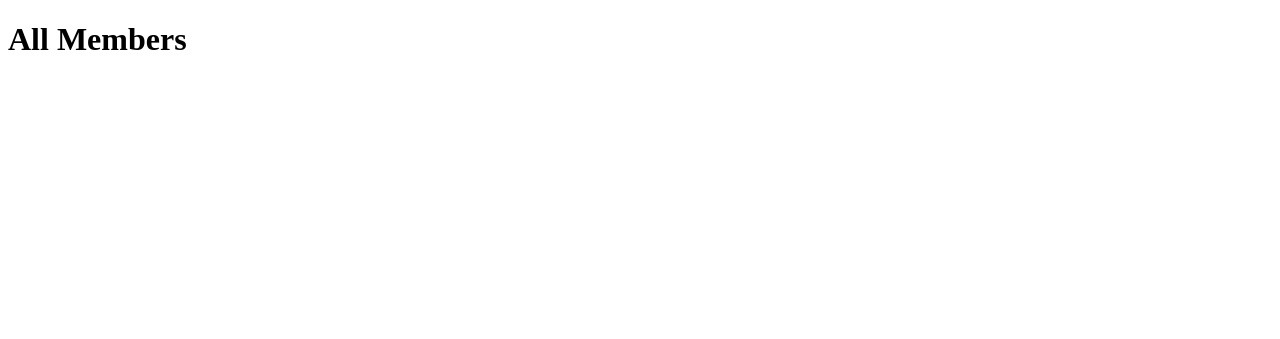
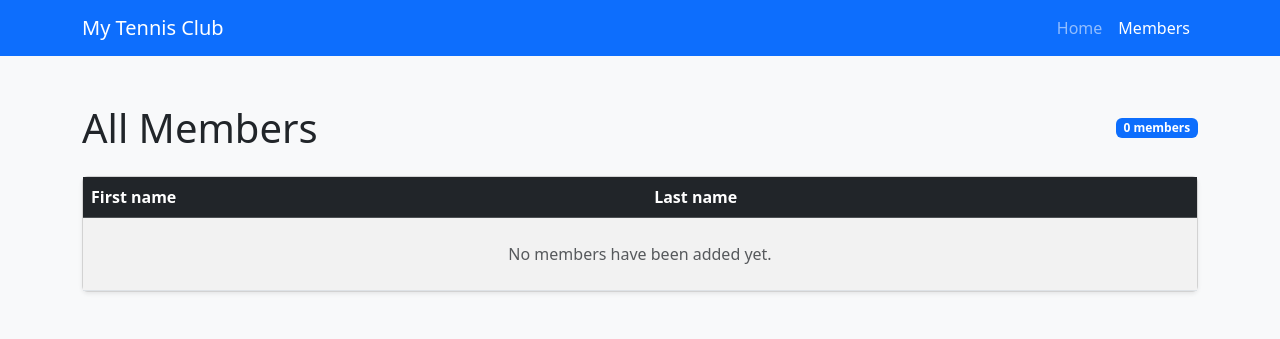
Before and after one commit to mkbantu/Django-Tutorial-from-w3schools, a Django app: page /members/ in a window 1280 px wide. Shown: the top 339 px of the page. Run offline with Django 5.2, Linux system fonts and the light colour scheme.

Commit message:
setting the   main page and using bootstrap for easy workflows

```diff
--- /dev/null
+++ b/myworld/mytennisclub/members/static/my.css
@@ -0,0 +1,4 @@
+body{
+    background-color:whitesmoke;
+    align-items:center;
+}
--- a/myworld/mytennisclub/members/templates/allmembers.html
+++ b/myworld/mytennisclub/members/templates/allmembers.html
@@ -1,14 +1,52 @@
 <!DOCTYPE html>
-<html>
+<html lang="en">
     <head>
+        <meta charset="utf-8">
+        <meta name="viewport" content="width=device-width, initial-scale=1">
         <title>All Members</title>
+        <link href="https://cdn.jsdelivr.net/npm/bootstrap@5.3.3/dist/css/bootstrap.min.css" rel="stylesheet">
     </head>
-    <body>
-        <h1>All Members</h1>
-        <ul>
-            {% for member in members %}
-                <li>{{ member.first_name }} {{ member.last_name }}</li>
-            {% endfor %}
-        </ul>
+    <body class="bg-light">
+        <nav class="navbar navbar-expand-lg navbar-dark bg-primary">
+            <div class="container">
+                <a class="navbar-brand" href="{% url 'main' %}">My Tennis Club</a>
+                <div class="navbar-nav">
+                    <a class="nav-link" href="{% url 'main' %}">Home</a>
+                    <a class="nav-link active" aria-current="page" href="{% url 'members' %}">Members</a>
+                </div>
+            </div>
+        </nav>
+
+        <main class="container py-5">
+            <div class="d-flex justify-content-between align-items-center mb-4">
+                <h1 class="mb-0">All Members</h1>
+                <span class="badge text-bg-primary">{{ members|length }} members</span>
+            </div>
+
+            <div class="card shadow-sm">
+                <div class="table-responsive">
+                    <table class="table table-striped table-hover mb-0">
+                        <thead class="table-dark">
+                            <tr>
+                                <th scope="col">First name</th>
+                                <th scope="col">Last name</th>
+                            </tr>
+                        </thead>
+                        <tbody>
+                            {% for member in members %}
+                                <tr>
+                                    <td>{{ member.first_name }}</td>
+                                    <td>{{ member.last_name }}</td>
+                                </tr>
+                            {% empty %}
+                                <tr>
+                                    <td colspan="2" class="text-center text-muted py-4">No members have been added yet.</td>
+                                </tr>
+                            {% endfor %}
+                        </tbody>
+                    </table>
+                </div>
+            </div>
+        </main>
     </body>
 </html>
--- a/myworld/mytennisclub/members/urls.py
+++ b/myworld/mytennisclub/members/urls.py
@@ -3,4 +3,5 @@ from . import views
 
 urlpatterns = [
     path('members/', views.members, name='members'),
+    path('', views.main, name='main'),
 ]
--- a/myworld/mytennisclub/members/views.py
+++ b/myworld/mytennisclub/members/views.py
@@ -10,3 +10,7 @@ def members(request):
     'members': mem,
   }
   return HttpResponse(template.render(context, request))
+
+def main(request):
+  template = loader.get_template('index.html')
+  return HttpResponse(template.render({}, request))
```
Also changed, not shown: myworld/mytennisclub/members/templates/index.html (added, +28 -0 lines).
